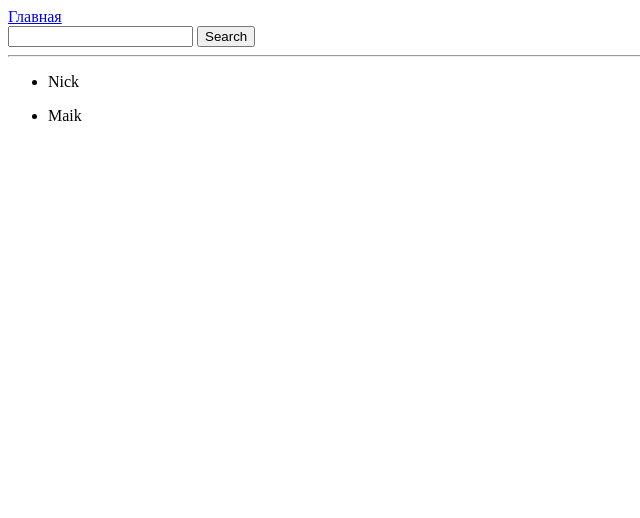
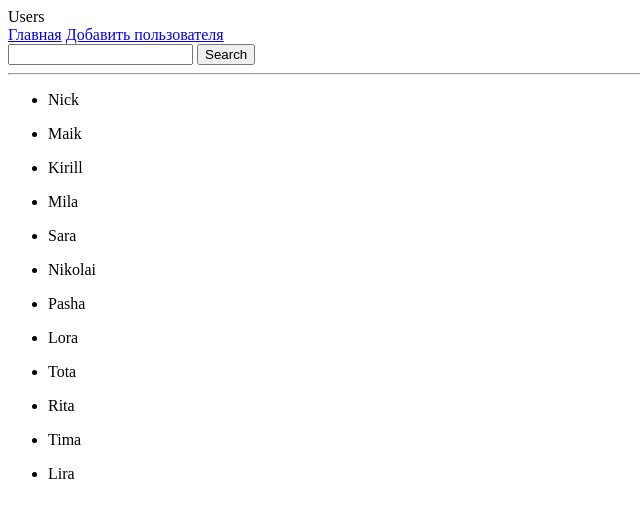
Before and after one commit to serVmik/hexlet-flask-example, a Flask app: page /users in a window 1280 px wide. Shown: the top 518 px of the page, without its empty margins (0-640 px from the left). Run offline with Flask 3, Linux system fonts and the light colour scheme.

Commit message:
complite lesson 15

```diff
--- a/app.py
+++ b/app.py
@@ -1,9 +1,12 @@
 import json
-from flask import Flask, request, render_template, url_for
-import validate
-
+from tools import validate
+from flask import (
+    Flask, request, redirect, render_template, url_for,
+    flash, get_flashed_messages
+)
 
 app = Flask(__name__)
+app.config['SECRET_KEY'] = 'SECRET_KEY'
 
 
 @app.route('/')
@@ -15,7 +18,9 @@ def index():
 def courses_get():
     with open('./data/courses.json', 'r') as data:
         courses = json.load(data)
-    return render_template('courses/index.html', courses=courses,)
+    messages = get_flashed_messages(with_categories=True)
+    return render_template('courses/index.html',
+                           courses=courses, messages=messages,)
 
 
 @app.post('/courses')
@@ -23,7 +28,8 @@ def course_post():
     course = request.form.to_dict()
     errors = validate.validate_course(course)
     if errors:
-        return render_template('courses/new.html', course=course, errors=errors)
+        return render_template('courses/new.html',
+                               course=course, errors=errors,)
 
     with open('./data/courses.json', 'r') as data:
         courses = json.load(data)
@@ -32,22 +38,26 @@ def course_post():
     courses.append(course)
     with open('./data/courses.json', 'w') as data:
         json.dump(courses, data, ensure_ascii=False, indent=2)
+    flash('Course Added', 'success')
 
-    return render_template('courses/index.html', courses=courses, errors=errors)
+    return redirect(url_for('courses_get'))
 
 
 @app.route('/courses/new')
 def course_new():
     course = {'title': '', 'paid': ''}
     errors = {}
-    return render_template('courses/new.html', course=course, errors=errors)
+    return render_template('courses/new.html',
+                           course=course, errors=errors,)
 
 
 @app.get('/users')
 def users_get():
     with open('./data/users.json', 'r') as data:
         users = json.load(data)
-    return render_template('users/index.html', users=users,)
+    massages = get_flashed_messages(with_categories=True)
+    return render_template('users/index.html',
+                           users=users, messages=massages,)
 
 
 @app.post('/users')
@@ -55,7 +65,8 @@ def user_post():
     user = request.form.to_dict()
     errors = validate.validate_user(user)
     if errors:
-        return render_template('users/new.html', user=user, errors=errors)
+        return render_template('users/new.html',
+                               user=user, errors=errors,)
 
     with open('./data/users.json', 'r') as data:
         users = json.load(data)
@@ -63,15 +74,17 @@ def user_post():
     users.append(user)
     with open('./data/users.json', 'w') as data:
         json.dump(users, data, ensure_ascii=False, indent=2)
+    flash('User was added successfully', 'success')
 
-    return render_template('users/index.html', users=users)
+    return redirect(url_for('users_get'))
 
 
 @app.route('/users/new')
 def user_new():
     user = {'name': '', 'email': ''}
     errors = {}
-    return render_template('users/new.html', user=user, errors=errors)
+    return render_template('users/new.html',
+                           user=user, errors=errors,)
 
 
 @app.route('/users/search')
@@ -86,7 +99,7 @@ def users_search():
         users_output = users
 
     return render_template('users/index.html',
-                           users=users_output, search=search)
+                           users=users_output, search=search,)
 
 
 def search_user_by_term(search, users):
--- a/data/users.json
+++ b/data/users.json
@@ -8,5 +8,55 @@
     "name": "Maik",
     "email": "rdgd@dgd.gt",
     "id": 2
+  },
+  {
+    "name": "Kirill",
+    "email": "kirill@lll.dd",
+    "id": 3
+  },
+  {
+    "name": "Mila",
+    "email": "mila@ppp.pp",
+    "id": 4
+  },
+  {
+    "name": "Sara",
+    "email": "sara@dfd.fd",
+    "id": 5
+  },
+  {
+    "name": "Nikolai",
+    "email": "niknik@niko.lai",
+    "id": 6
+  },
+  {
+    "name": "Pasha",
+    "email": "pasha@pa.sha",
+    "id": 7
+  },
+  {
+    "name": "Lora",
+    "email": "lora@lo.ra",
+    "id": 8
+  },
+  {
+    "name": "Tota",
+    "email": "tota@to.ta",
+    "id": 9
+  },
+  {
+    "name": "Rita",
+    "email": "rita@ri.ta",
+    "id": 10
+  },
+  {
+    "name": "Tima",
+    "email": "tima@ti.ma",
+    "id": 11
+  },
+  {
+    "name": "Lira",
+    "email": "lia@li.ru",
+    "id": 12
   }
 ]
--- a/pyproject.toml
+++ b/pyproject.toml
@@ -12,6 +12,7 @@ gunicorn = "^20.1.0"
 flask = "^2.3.2"
 faker = "^18.9.0"
 flask-sqlalchemy = "^3.0.3"
+flake8 = "^6.0.0"
 
 
 [build-system]
--- a/templates/users/index.html
+++ b/templates/users/index.html
@@ -4,12 +4,20 @@
     <title>Lesson 11</title>
   </head>
   <body>
+    Users
     <div>
       <a href="/">Главная</a>
+      <a href="{{ url_for('user_new') }}">Добавить пользователя</a>
     </div>
+      {% if messages %}
+        <hr>
+        <ul class=flashes>
+        {% for category, message in messages %}
+          <li class="{{ category }}">{{ message }}</li>
+        {% endfor %}
+        </ul>
+      {% endif %}
     <form action="{{ url_for('users_search') }}" method="get">
-<!--      value="{{ search }} - подставляет данные в форму-->
-<!--      name="term" - хранит введенные данные-->
       <input type="search" name="term" value="{{ search }}" />
       <input type="submit" value="Search" />
     </form>
```
Also changed, not shown: data/courses.json (+15 -0 lines), templates/courses/index.html (+9 -0 lines), README.md, tools/validate.py (renamed from validate.py), 2 other files.
